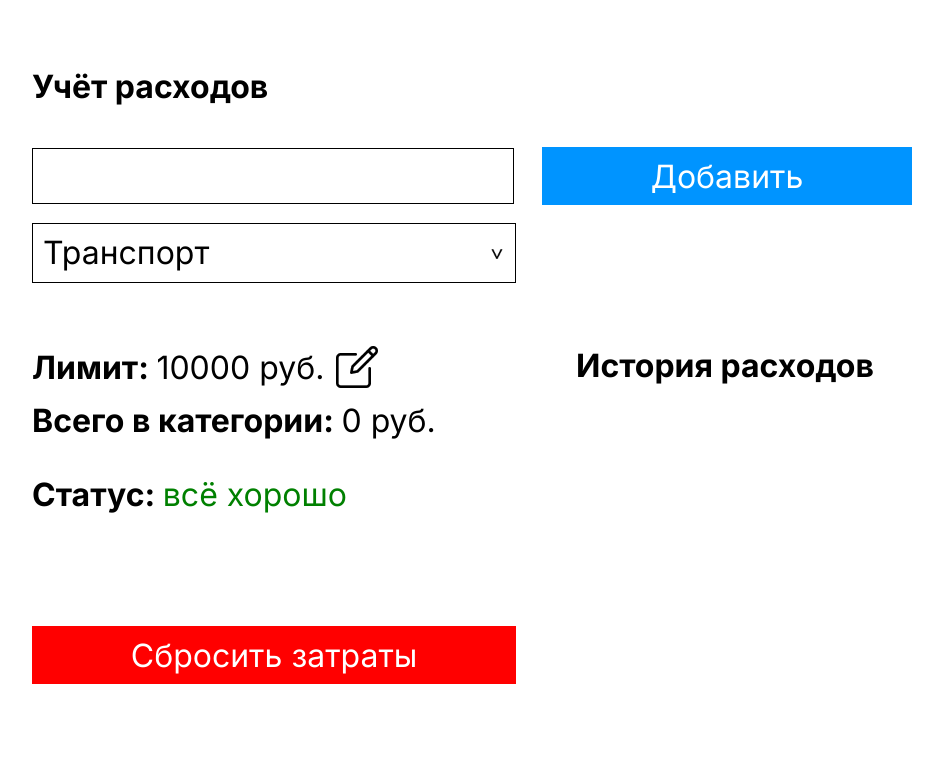
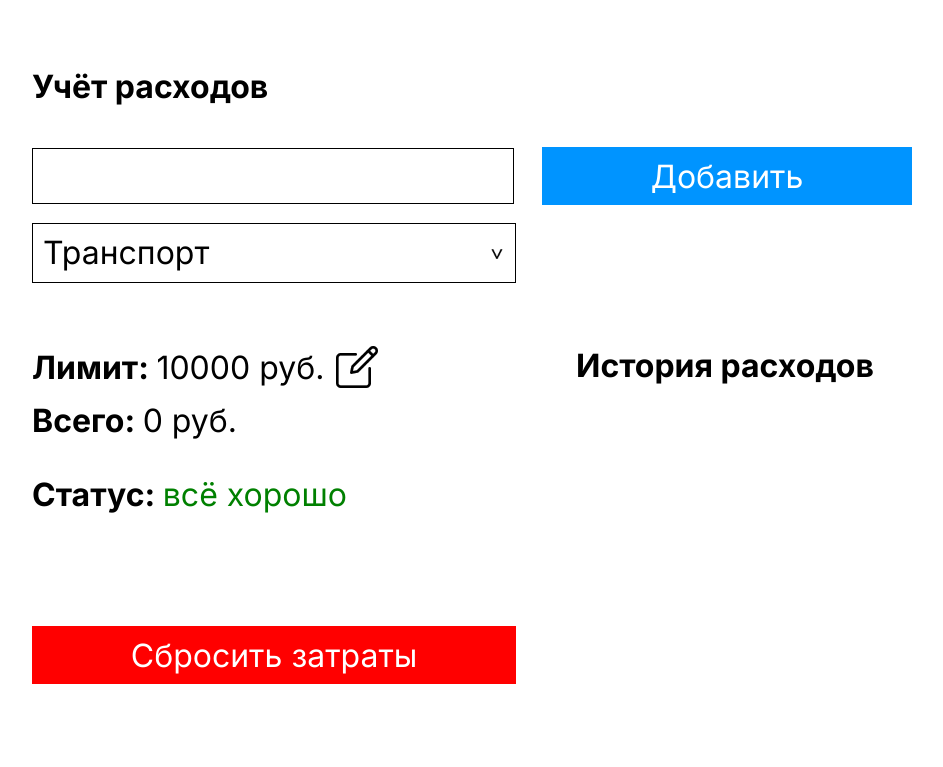
Before and after one commit to KonstantinKZH/expense-counter, a plain HTML site: page index.html in a window 1280 px wide. Shown: the whole page, without its empty margins (103-1046 px from the left). Drawn offline with Linux system fonts and the light colour scheme.

Commit message:
fixed the cost amount

```diff
--- a/index.html
+++ b/index.html
@@ -40,7 +40,7 @@
                             <p class="limit__text">Лимит: <span class="js-limit__value limit__value">10000</span><span class="js-unit-measurement unit-measurement"> руб.</span></p>
                             <button class="js-limit__btn limit__btn"></button>
                         </div>
-                        <p class="total">Всего в категории: <span class="js-sum sum"></span></p>
+                        <p class="total">Всего: <span class="js-sum sum"></span></p>
                         <!-- Сумма трат и статус -->
                         <div class="sum-status">
                             <p>Статус: <span class="js-status status">всё хорошо</span><span
```
